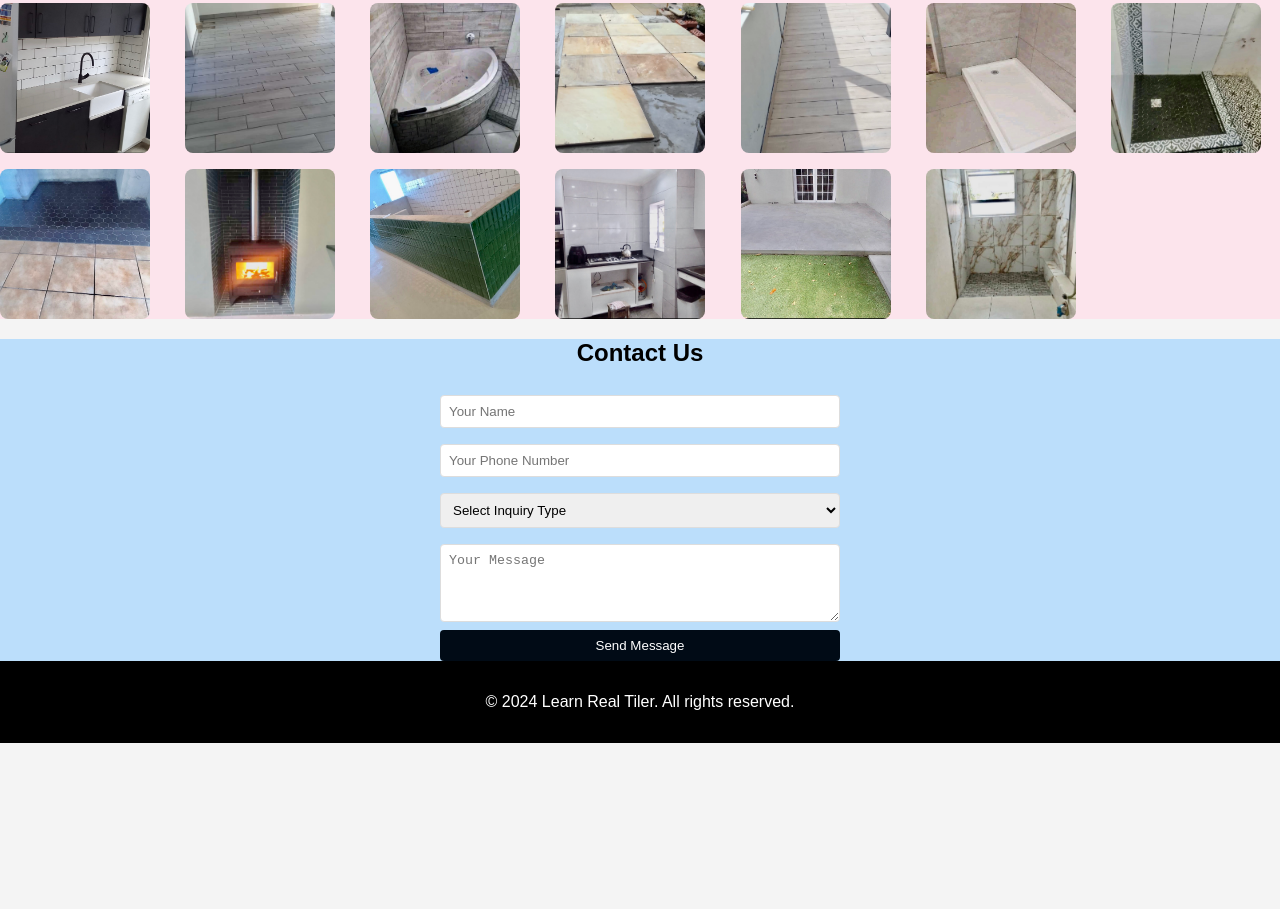
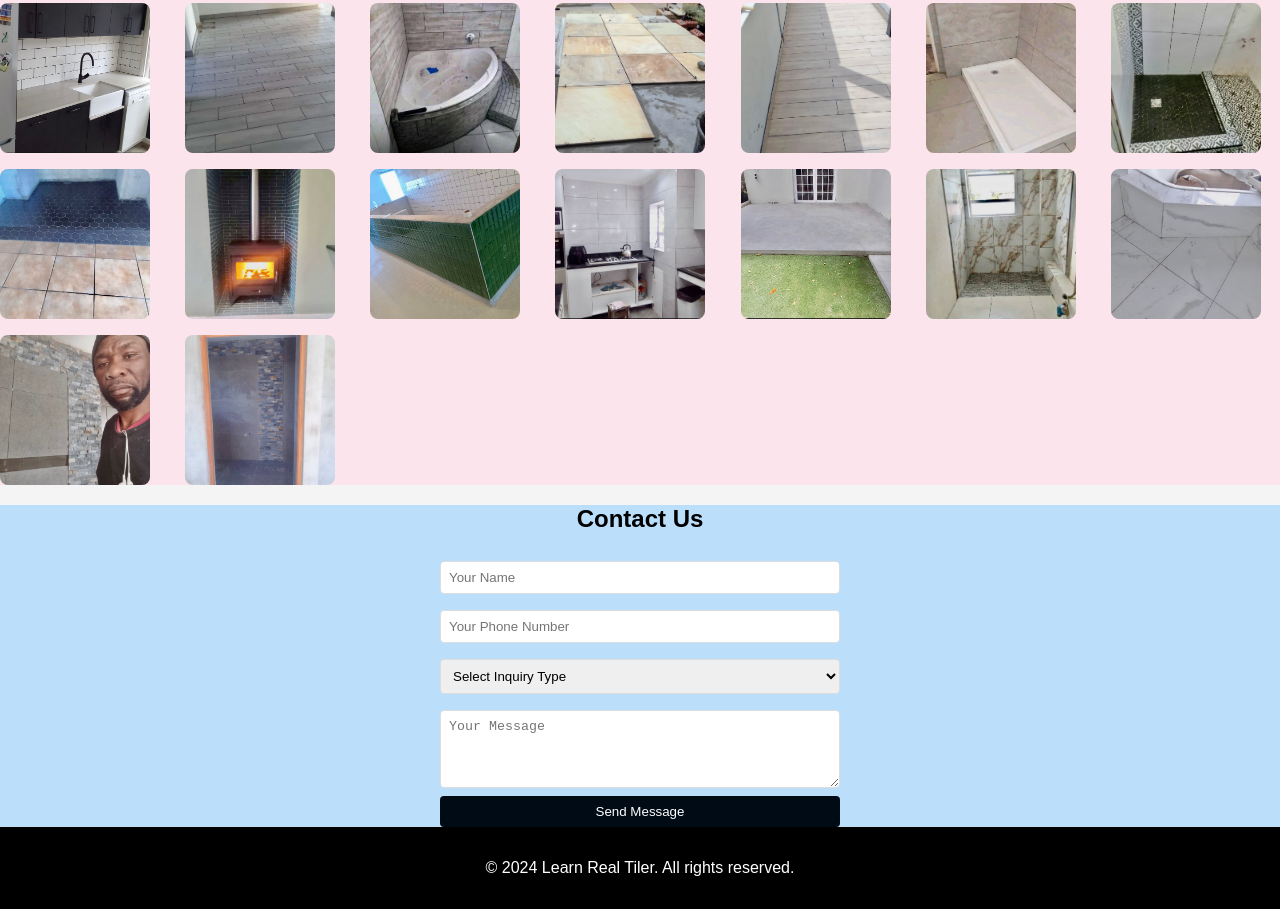
Before and after one commit to najmajinow/learnrealtiler, a plain HTML site: page index.html in a window 1280 px wide. Shown: the part 1276-2185 px from the top of the page. Before the commit the page ends 2019 px from the top, so only its background shows below. Drawn offline with Linux system fonts and the light colour scheme.

Commit message:
Add files via upload

```diff
--- a/index.html
+++ b/index.html
@@ -114,6 +114,9 @@
             <img src="https://raw.githubusercontent.com/najmajinow/learnrealTiler/refs/heads/main/kitchen%20tiling.jpg" alt="kitchen tiling">
             <img src="https://raw.githubusercontent.com/najmajinow/learnrealTiler/refs/heads/main/pavement%20tiling.jpg" alt="pavement tiling">
             <img src="https://raw.githubusercontent.com/najmajinow/learnrealTiler/refs/heads/main/white%20bathroom%20tiling.jpg" alt="white bathroom tiling">
+    <img src="https://raw.githubusercontent.com/najmajinow/learnrealTiler/refs/heads/main/tile%201.jpg " alt=" tile 1">
+    <img src="https://raw.githubusercontent.com/najmajinow/learnrealTiler/refs/heads/main/tile%202.jpg " alt=" tile 2">
+    <img src="https://raw.githubusercontent.com/najmajinow/learnrealTiler/refs/heads/main/tile%203.jpg " alt=" tile 3">
         </div>
     </section>
 
```
